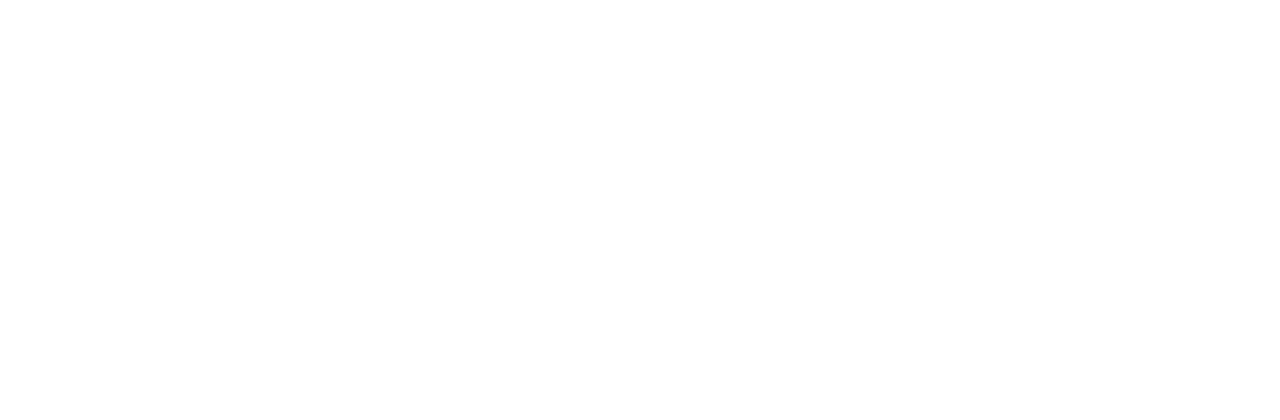
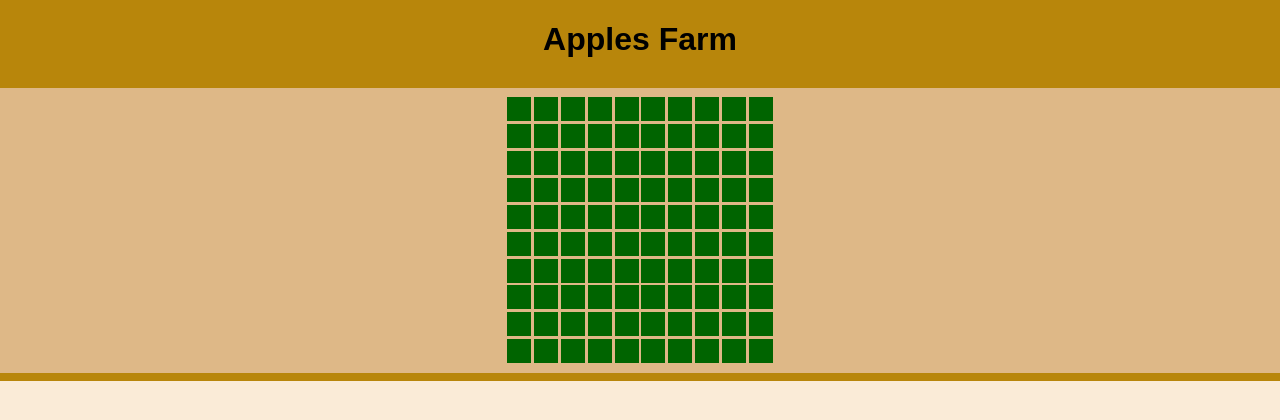
Before and after one commit to TanisJam/applegame, a plain HTML site: page index.html in a window 1280 px wide. Drawn offline with Linux system fonts and the light colour scheme.

Commit message:
field created

```diff
--- a/index.html
+++ b/index.html
@@ -4,9 +4,15 @@
     <meta charset="UTF-8">
     <meta name="viewport" content="width=device-width, initial-scale=1.0">
     <meta http-equiv="X-UA-Compatible" content="ie=edge">
-    <title>Document</title>
+    <link rel="stylesheet" href="style.css">
+    <title>Apples</title>
 </head>
 <body>
+    <div id="container">
+        <h1 id="tittle">Apples Farm</h1>
+        <div id="tablero"></div>
+    </div>
 
+<script src="script.js"></script>
 </body>
 </html>
--- a/script.js
+++ b/script.js
@@ -0,0 +1,23 @@
+
+const width = 10;
+const height = 10;
+
+let tablero = document.getElementById("tablero");
+
+let crearTablero = function(width, height, element){
+    for(let x = 0; x < width; x++){
+        let row = document.createElement('div');
+        row.id = "row-"+(x+1);
+
+        for(let y = 0; y < height; y++){
+            let col = document.createElement('div');
+            col.id = "col-"+(y+1);
+            row.appendChild(col);
+        }
+
+
+        element.appendChild(row);
+    }
+}
+
+crearTablero(width, height, tablero);
--- a/style.css
+++ b/style.css
@@ -0,0 +1,48 @@
+html{
+    margin: 0;
+    padding: 0;
+
+    font-family: sans-serif;
+}
+body{
+    background-color: antiquewhite;
+    width: 100%;
+    margin: 0;
+}
+#container{
+    width: 100%;
+    background-color: darkgoldenrod;
+    display: flex;
+    flex-direction: column;
+    justify-content: center;
+    align-items: center;
+}
+
+#title{
+    color: black;
+    text-align: center;
+}
+
+#tablero{
+    background-color: burlywood;
+    width: 100%;
+    margin: 0.5em;
+    padding: 0.5em;
+    display: flex;
+    flex-direction: column;
+}
+
+#tablero *{
+    width: auto;
+    height: auto;
+    display: flex;
+    flex-direction: row;
+    justify-content: center;
+}
+
+#tablero * *{
+    background-color: darkgreen;
+    width: 1.5em;
+    height: 1.5em;
+    margin: 0.09em;
+}
```
